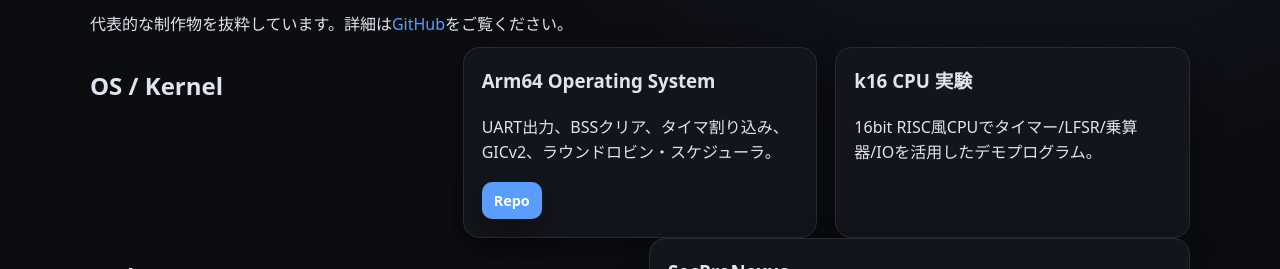
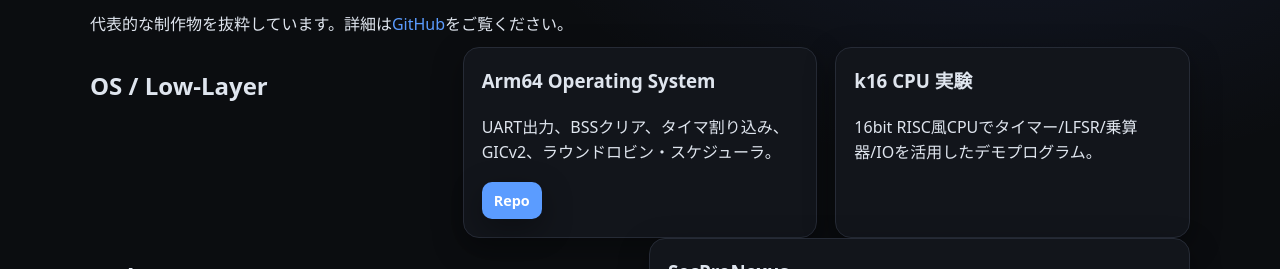
Before and after one commit to Tachi-Shin/Tachi-Shin.github.io, a plain HTML site: page projects.html in a window 1280 px wide. Shown: the part 143-412 px from the top of the page. Drawn offline with Linux system fonts and the light colour scheme.

Commit message:
project.html

```diff
--- a/projects.html
+++ b/projects.html
@@ -15,7 +15,7 @@
     </section>
 
     <section id="os" class="grid cards reveal">
-      <h2>OS / Kernel</h2>
+      <h2>OS / Low-Layer</h2>
       <article class="card">
         <h3>Arm64 Operating System</h3>
         <p>UART出力、BSSクリア、タイマ割り込み、GICv2、ラウンドロビン・スケジューラ。</p>
```
